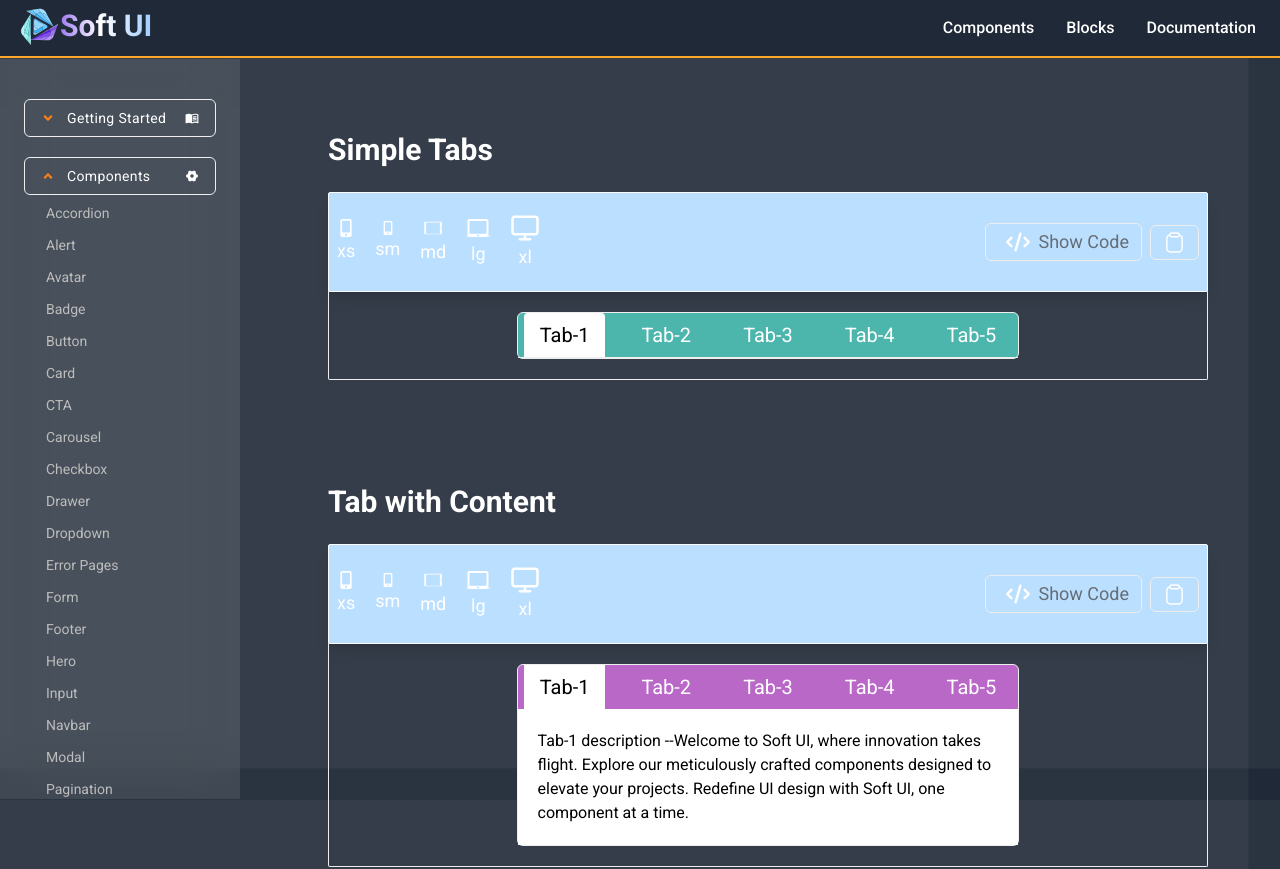
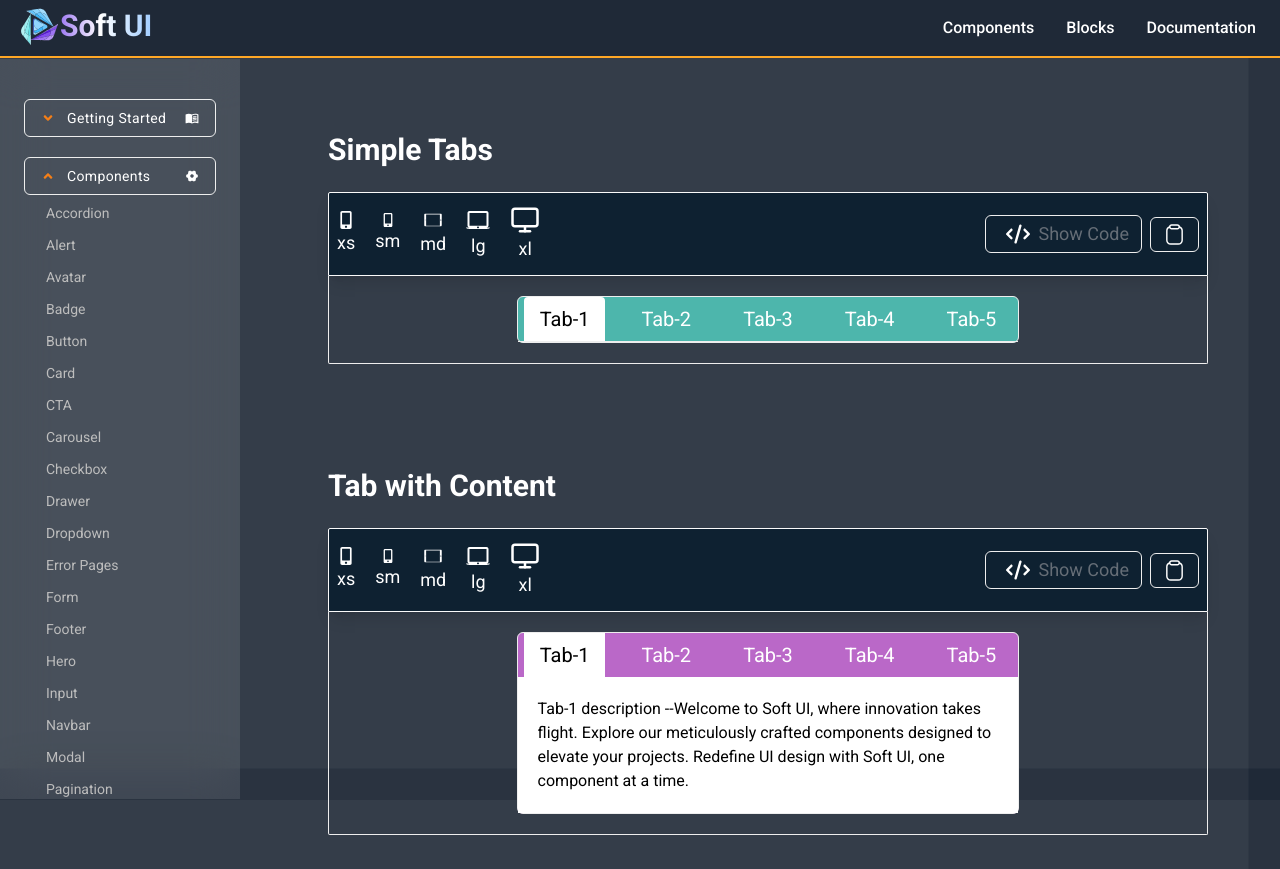
Before and after one commit to akash-khan-311/softui, a React (Vite) app: page /components/tab in a window 1280 px wide. Shown: the top 869 px of the page. Built offline with nearby package versions, Linux system fonts and the light colour scheme.

Commit message:
codebox color updated

```diff
--- a/src/Shared/CodeBox/CodeBox.jsx
+++ b/src/Shared/CodeBox/CodeBox.jsx
@@ -34,7 +34,7 @@ const CodeBox = ({ children, stringCode, text }) => {
         <div className={`w-full rounded-md h-fit  px-4 py-1 my-10 `}>
           <h2 className="text-white text-3xl font-semibold mb-6">{text}</h2>
 
-          <div className="flex gap-2 items-center sm:justify-between justify-end rounded-t-sm border border-gray-50 shadow-lg bg-[#bbdfff] py-5">
+          <div className="flex gap-2 items-center sm:justify-between justify-end rounded-t-sm border border-gray-50 shadow-lg bg-[#0e2131] py-3">
             <div className="hidden sm:flex items-center gap-x-5 text-white text-lg ml-2">
               {devices.map((device, i) => (
                 <button
--- a/src/components/Navbar.jsx
+++ b/src/components/Navbar.jsx
@@ -63,7 +63,7 @@ const Navbar = () => {
   };
 
   return (
-    <nav className="mx-auto fixed top-0 py-2 w-full border-b-2 navbar border-orange-400  z-10">
+    <nav className="mx-auto fixed top-0 py-2 w-full border-b-2 navbar border-orange-400 z-10">
       <div className="flex items-center justify-between max-w-8xl mx-auto px-5  ">
         <Link to={"/"} className="flex ">
           <img className="w-10" src={logo} alt="soft ui" />
```
